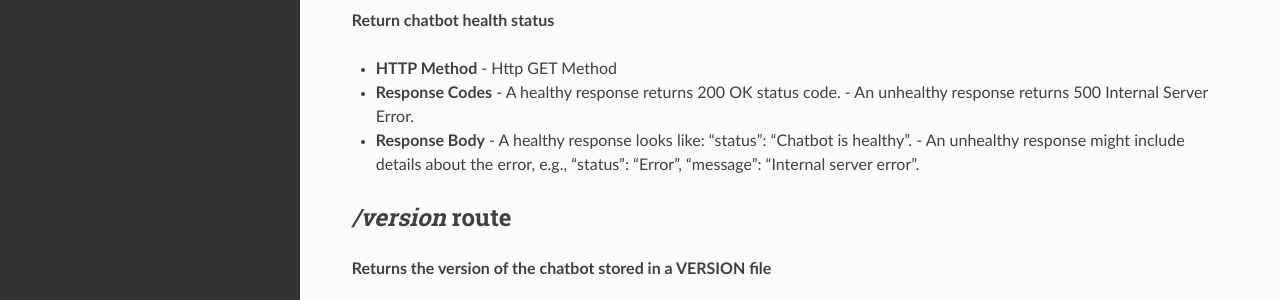
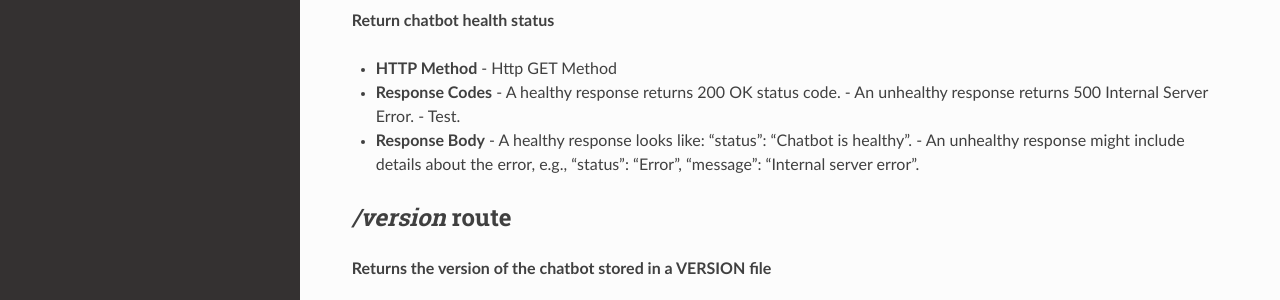
Before and after one commit to sergiustavila/chatbot-project, a Sphinx documentation site: the page built from source/index.rst, in a window 1280 px wide and 1058 px high. Shown: the part 255-555 px from the top of the window. Built offline with Sphinx 7.4.7 and the Read the Docs theme 2.0.0, drawn with Linux system fonts in a browser that asks for light colours.

Commit message:
Change docs

```diff
--- a/docs/_sources/index.rst.txt
+++ b/docs/_sources/index.rst.txt
@@ -18,7 +18,6 @@ OpenAI ChatBot API documentation!
 - **Response Codes**
   - A healthy response returns 200 OK status code.
   - An unhealthy response returns 500 Internal Server Error.
-  - Test
 
 - **Response Body**
   - A healthy response looks like: "status": "Chatbot is healthy".
--- a/source/index.rst
+++ b/source/index.rst
@@ -18,6 +18,7 @@ OpenAI ChatBot API documentation!
 - **Response Codes**
   - A healthy response returns 200 OK status code.
   - An unhealthy response returns 500 Internal Server Error.
+  - Test.
 
 - **Response Body**
   - A healthy response looks like: "status": "Chatbot is healthy".
```
Also changed, not shown: 1 other file.
